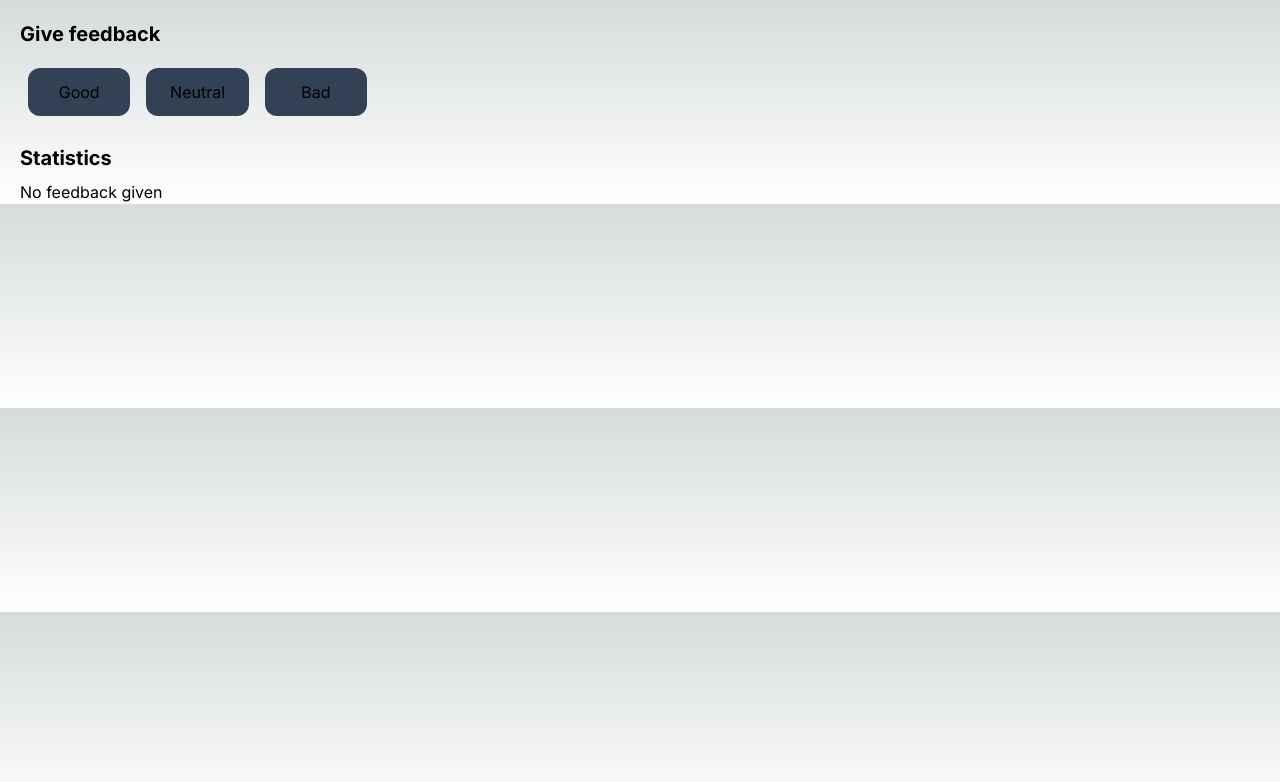
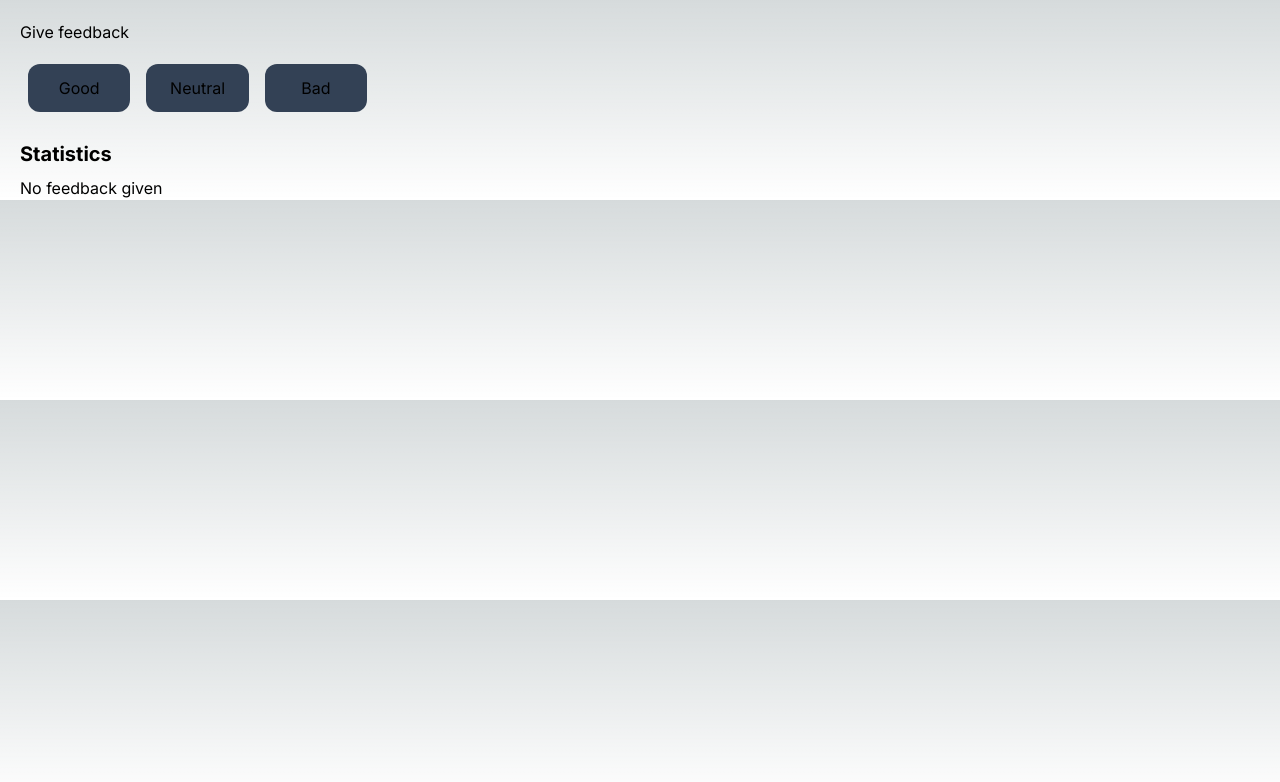
Before and after one commit to FremyCode/fullstackopen2023, a Next.js app: page / in a window 1280 px wide. Shown: the top 782 px of the page. Built offline with nearby package versions, Linux system fonts and the light colour scheme.

Commit message:
Finishing touches

```diff
--- a/app/components/Unicafe.tsx
+++ b/app/components/Unicafe.tsx
@@ -3,7 +3,7 @@ import React, { useState } from "react";
 import { FeedbackButton } from "./buttons/FeedbackButton";
 import { Statistics } from "./Statistics";
 
-export default function Unicafe() {
+export const Unicafe = () => {
   const [feedbackStats, setFeedbackStats] = useState([
     { label: "Good", value: 0 },
     { label: "Neutral", value: 0 },
@@ -26,7 +26,7 @@ export default function Unicafe() {
 
   return (
     <div className="mx-5">
-      <h1 className="text-xl font-bold py-5">Give feedback</h1>
+      <h1 className="py-5">Give feedback</h1>
       <div className="pb-5">
         <FeedbackButton label="Good" onClick={handleClick} />
         <FeedbackButton label="Neutral" onClick={handleClick} />
--- a/app/page.tsx
+++ b/app/page.tsx
@@ -1,5 +1,6 @@
 import { Courses } from "./components/Courses";
-import Unicafe from "./components/Unicafe";
+import { Unicafe } from "./components/Unicafe";
+import { Anecdotes } from "./components/Anecdotes";
 
 export default function Home() {
   return (
```
